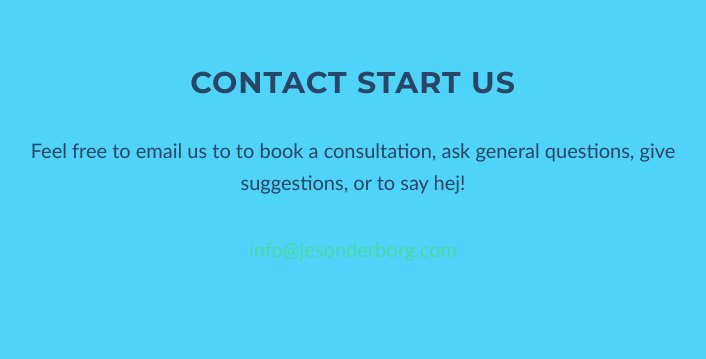
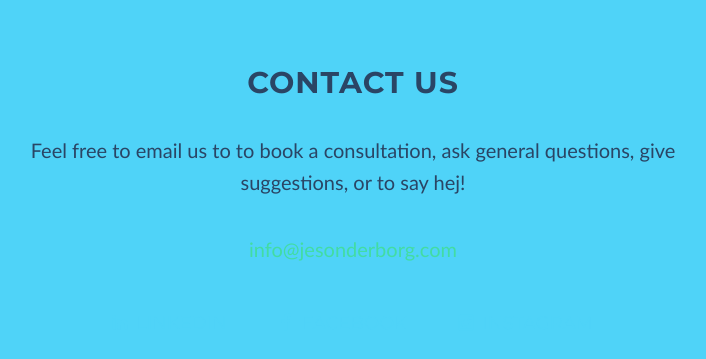
Before and after one commit to jesonderborg/testJESO, a plain HTML site: page index.html in a window 1280 px wide. Shown: the part 1497-1856 px from the top of the page, without its empty margins (287-993 px from the left). Drawn offline with Linux system fonts and the light colour scheme.

Commit message:
Update index.html

```diff
--- a/index.html
+++ b/index.html
@@ -122,7 +122,7 @@
     <section id="contact" class="container content-section text-center">
         <div class="row">
             <div class="col-lg-8 col-lg-offset-2">
-                <h2>Contact Start us</h2>
+                <h2>Contact us</h2>
                 <p>Feel free to email us to to book a consultation, ask general questions, give suggestions, or to say hej!</p>
                 <p><a href="mailto:info@jesonderborg.com">info@jesonderborg.com</a>
                 </p>
```
